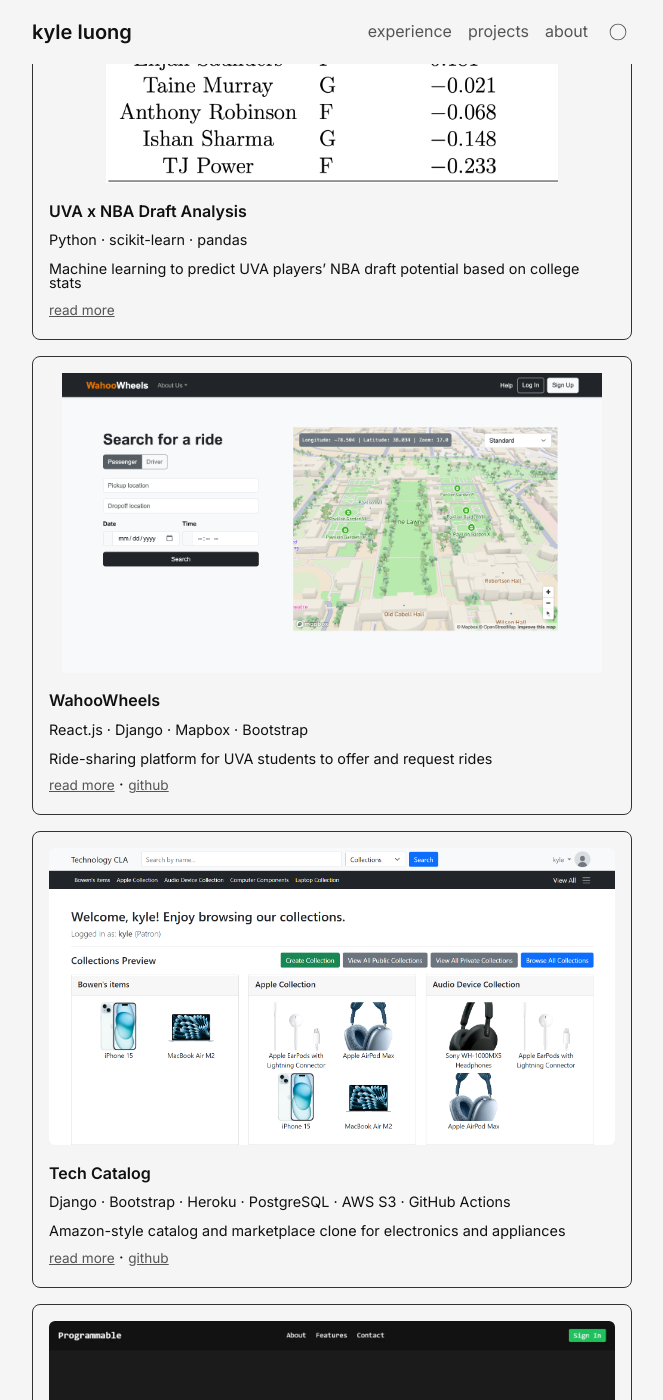
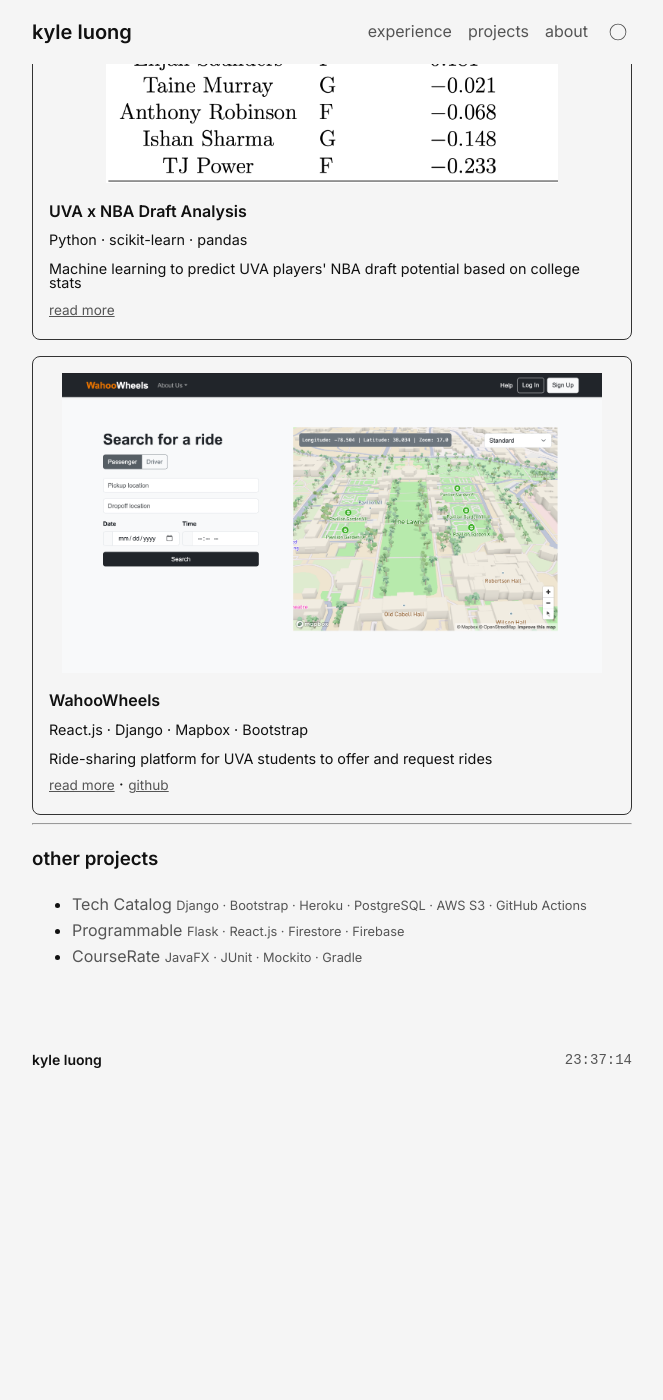
Before and after one commit to kyle-luong/kyle-luong.github.io, a Jekyll site: the page built from projects.md, in a window 1280 px wide and 1400 px high, scrolled down 620 px. Shown: the whole window, without its empty margins (308-971 px from the left). Built offline with Jekyll 4.4.1, drawn with Linux system fonts in a browser that asks for light colours; after the commit the page ends 1724 px from its top, so only the background shows below that; some of the changed text lies outside the part shown.

Commit message:
feat: data-driven projects with highlighted/other sections

```diff
--- a/projects.md
+++ b/projects.md
@@ -16,61 +16,36 @@ I've completed a few projects that showcase foundational development skills, but
 
 ---
 
-### completed projects
+### highlighted projects
 
 <div class="project-grid">
-
+{% for project in site.data.projects %}
+{% if project.highlighted %}
   <div class="project-card">
-    <img src="/assets/images/nba_draft.png" alt="NBA Draft Analysis">
-    <h3>UVA x NBA Draft Analysis</h3>
-    <p class="project-stack">Python · scikit-learn · pandas</p>
-    <p>Machine learning to predict UVA players’ NBA draft potential based on college stats</p>
+    <img src="/assets/images/{{ project.image }}" alt="{{ project.title }}">
+    <h3>{{ project.title }}</h3>
+    <p class="project-stack">{{ project.stack }}</p>
+    <p>{{ project.description }}</p>
     <div class="project-links">
-      <a href="/projects/nba-draft-analysis">read more</a>
+      <a href="/projects/{{ project.slug }}">read more</a>
+      {% if project.github %} · <a href="{{ project.github }}">github</a>{% endif %}
     </div>
   </div>
+{% endif %}
+{% endfor %}
+</div>
 
-  <div class="project-card">
-    <img src="/assets/images/wahoowheels.png" alt="WahooWheels App">
-    <h3>WahooWheels</h3>
-    <p class="project-stack">React.js · Django · Mapbox · Bootstrap</p>
-    <p>Ride-sharing platform for UVA students to offer and request rides</p>
-    <div class="project-links">
-      <a href="/projects/wahoowheels">read more</a> ·
-      <a href="https://github.com/PiShrestha/wahoowheels">github</a>
-    </div>
-  </div>
+---
 
-  <div class="project-card">
-    <img src="/assets/images/techcatalog.png" alt="Tech Catalog">
-    <h3>Tech Catalog</h3>
-    <p class="project-stack">Django · Bootstrap · Heroku · PostgreSQL · AWS S3 · GitHub Actions</p>
-    <p>Amazon-style catalog and marketplace clone for electronics and appliances</p>
-    <div class="project-links">
-      <a href="/projects/tech-catalog">read more</a> ·
-      <a href="https://github.com/kyle-luong/techCLA">github</a>
-    </div>
-  </div>
+### other projects
 
-  <div class="project-card">
-    <img src="/assets/images/programmable.png" alt="Programmable Flashcards">
-    <h3>Programmable</h3>
-    <p class="project-stack">Flask · React.js · Firestore · Firebase</p>
-    <p>Spaced-repetition flashcard tool for reinforcing programming concepts</p>
-    <div class="project-links">
-      <a href="/projects/programmable">read more</a> ·
-      <a href="https://github.com/Jonuhthan/programmable">github</a>
-    </div>
-  </div>
-
-  <div class="project-card">
-    <img src="/assets/images/courserate.png" alt="Course Review App">
-    <h3>CourseRate</h3>
-    <p class="project-stack">JavaFX · JUnit · Mockito · Gradle</p>
-    <p>Desktop app for reviewing and rating college courses</p>
-    <div class="project-links">
-      <a href="/projects/courserate">read more</a>
-    </div>
-  </div>
-
-</div>
+<ul class="other-projects">
+{% for project in site.data.projects %}
+{% unless project.highlighted %}
+  <li>
+    <a href="/projects/{{ project.slug }}">{{ project.title }}</a>
+    <span class="project-stack">{{ project.stack }}</span>
+  </li>
+{% endunless %}
+{% endfor %}
+</ul>
```
Also changed, not shown: _data/projects.yml (added, +44 -0 lines).
